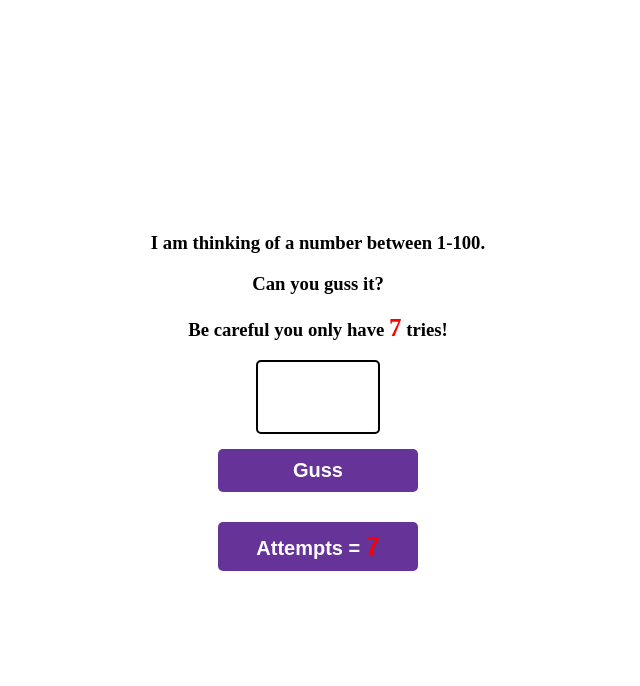
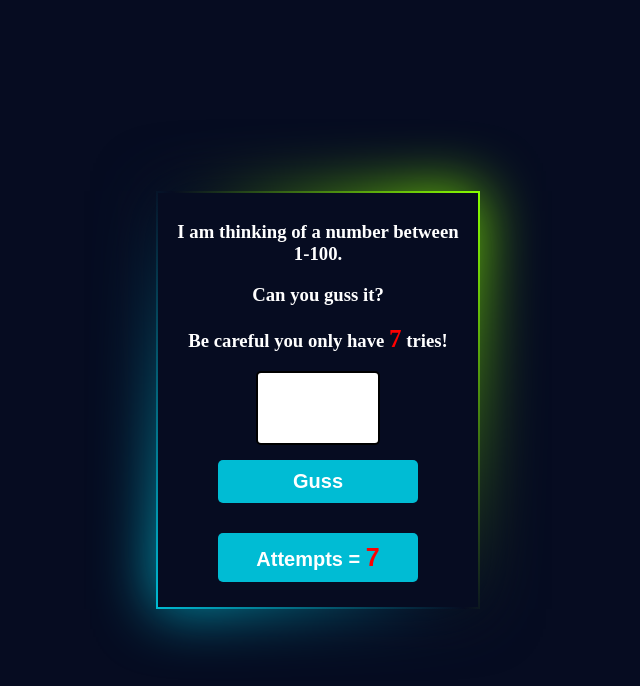
Before and after one commit to RoaaAboAbadi/guss-the-number, a plain HTML site: page index.html in a window 1280 px wide. Shown: the whole page, without its empty margins (322-962 px from the left). Drawn offline with Linux system fonts and the light colour scheme.

Commit message:
Add CSS Glowing Gradient Border Effects

```diff
--- a/index.html
+++ b/index.html
@@ -16,7 +16,47 @@
             padding: 0;
             margin: 0;
             text-align: center;
+            background-color: #060c21;
+
         }
+
+        .container {
+            /* height: 500px; */
+            width: 300px;
+            color: white;
+            background-color: #060c21;
+            position: relative;
+            padding: 10px;
+        }
+
+        .container::before {
+            content: "";
+            position: absolute;
+            bottom: -2px;
+            top: -2px;
+            right: -2px;
+            left: -2px;
+            background-color: #fff;
+            z-index: -1;
+        }
+
+        .container::after {
+            content: "";
+            position: absolute;
+            bottom: -2px;
+            top: -2px;
+            right: -2px;
+            left: -2px;
+            background-color: #fff;
+            z-index: -2;
+            filter: blur(30px);
+        }
+
+        .container::before,
+        .container::after {
+            background: linear-gradient(235deg, #89ff00, #060c21, #00bcd4);
+        }
+
 
         .inp {
             padding: 10px;
@@ -56,7 +96,7 @@
 
         .guss {
             padding: 10px;
-            background-color: rebeccapurple;
+            background-color: #00bcd4;
             border: none;
             border-radius: 5px;
             color: white;
@@ -71,7 +111,7 @@
 
         .attempts {
             padding: 10px;
-            background-color: rebeccapurple;
+            background-color: #00bcd4;
             border: none;
             border-radius: 5px;
             color: white;
@@ -94,7 +134,7 @@
         .more,
         .equal {
             padding: 10px;
-            background-color: rebeccapurple;
+            background-color: #00bcd4;
             border: none;
             border-radius: 5px;
             color: white;
@@ -116,11 +156,11 @@
             color: white;
             transform: translate(-50%, -50%);
             position: fixed;
-            top: 66%;
+            top: 55%;
             left: 50%;
             width: 44%;
-            min-width: 200px;
-            height: 44%;
+            max-width: 250px;
+            height: 22%;
             z-index: 22;
             justify-content: center;
             align-items: center;
@@ -133,6 +173,14 @@
 
         .lose {
             background-color: red;
+        }
+
+        @media (max-width:767px) {
+
+            .win,
+            .lose {
+                width: 66%;
+            }
         }
     </style>
 
--- a/js/main.js
+++ b/js/main.js
@@ -14,7 +14,7 @@ let winAudio = document.getElementById("win-audio");
 
 guss.addEventListener("click", gusstheNumber)
 
-const randomNumber = Math.floor(Math.random() * 101);
+const randomNumber = Math.floor(Math.random() * 101 + 1);
 console.log(randomNumber, "randomNumber")
 
 function gusstheNumber() {
```
